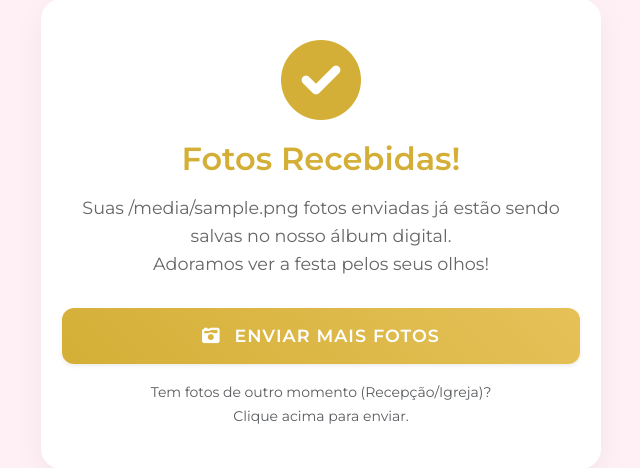
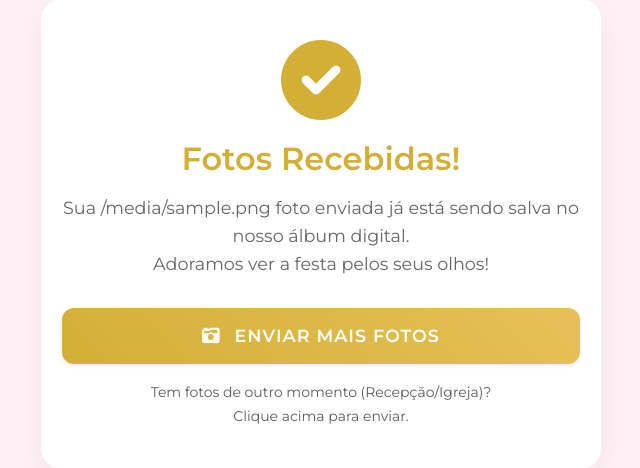
Before and after one commit to pedrosotero/site_upload_fotos_casamento, a Flask app: template templates/success.html in a window 1280 px wide. Shown: the part 263-731 px from the top of the page, without its empty margins (319-959 px from the left). Run offline with Flask 3, Linux system fonts and the light colour scheme; the template is opened without the code that fills it: most values are stand-ins (such as "Sample title", 1, 10 or a date in 2020).

Commit message:
Ajusta mensagem de sucesso para pluralização correta com base na quantidade de fotos enviadas

```diff
--- a/templates/success.html
+++ b/templates/success.html
@@ -145,7 +145,7 @@
                 <div class="success-message">
                     <h2>Fotos Recebidas!</h2>
                     <p>
-                        Suas {{ qtd_fotos }} fotos enviadas já estão sendo salvas no nosso álbum digital.<br>
+                        {{'Suas' if qtd_fotos >= 2 else 'Sua'}} {{ qtd_fotos }} {{'fotos enviadas já estão sendo salvas' if qtd_fotos >= 2 else 'foto enviada já está sendo salva'}} no nosso álbum digital.<br>
                         Adoramos ver a festa pelos seus olhos!
                     </p>
                 </div>
```
